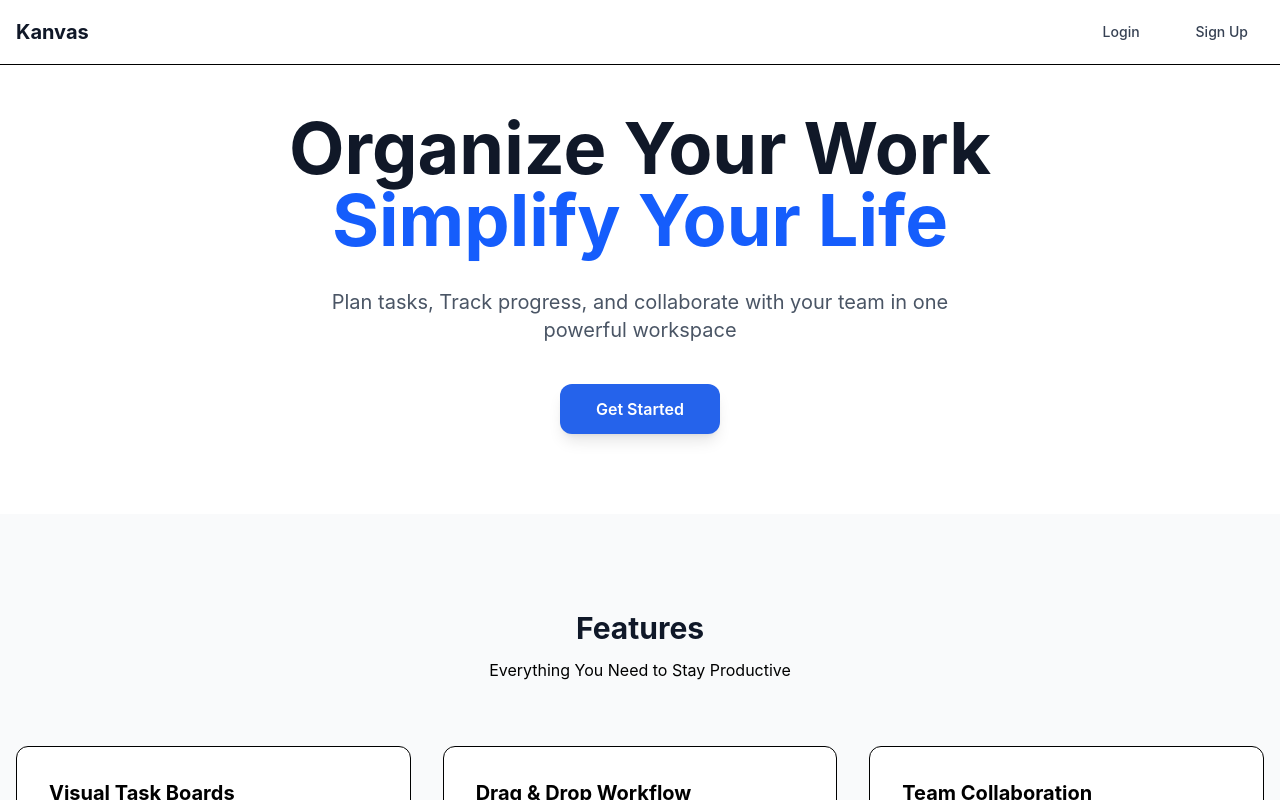
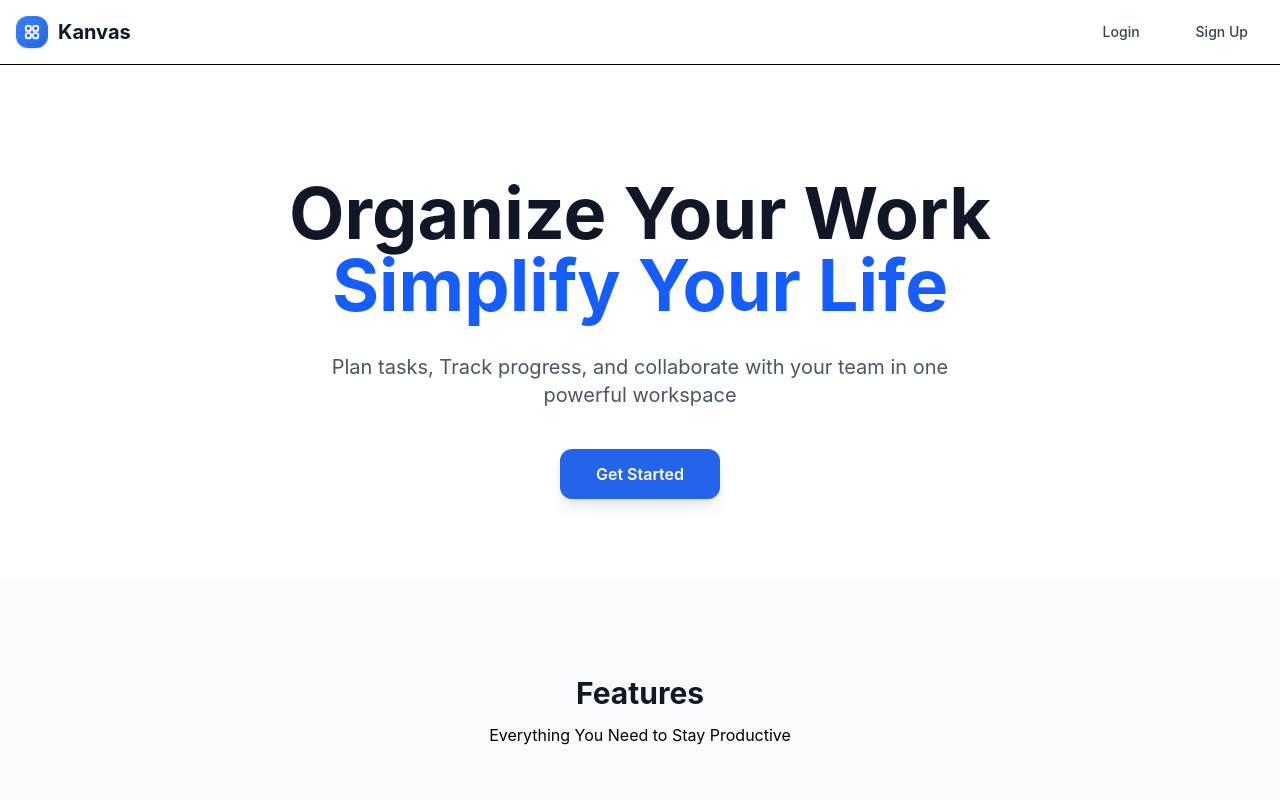
Before and after one commit to shriija/task-managerr, a React (Vite) app in the folder client/: page / in a window 1280 px wide. Shown: the top 800 px of the page. Built offline with nearby package versions, Linux system fonts and the light colour scheme.

Commit message:
Update
Nav bar and board page

```diff
--- a/client/src/components/Navbar.jsx
+++ b/client/src/components/Navbar.jsx
@@ -9,14 +9,23 @@ function Navbar() {
   console.log(currentUser)
 
   return (
-    <nav className="fixed top-0 w-full bg-white border-b z-50">
+    <nav className=" top-0 w-full bg-white border-b z-50">
       <div className="max-w-7xl mx-auto px-4">
         <div className="flex justify-between items-center h-16">
 
           {/* Logo */}
+          <div className="flex items-center gap-2.5 my-8">
+          <div className="w-8 h-8 bg-gradient-to-br from-primary-500 to-primary-600
+                          rounded-xl flex items-center justify-center shadow-sm">
+            <svg className="w-4.5 h-4.5 text-white" fill="none" viewBox="0 0 24 24" stroke="currentColor" strokeWidth={2.5}>
+              <path strokeLinecap="round" strokeLinejoin="round" d="M3.75 6A2.25 2.25 0 016 3.75h2.25A2.25 2.25 0 0110.5 6v2.25a2.25 2.25 0 01-2.25 2.25H6a2.25 2.25 0 01-2.25-2.25V6zM3.75 15.75A2.25 2.25 0 016 13.5h2.25a2.25 2.25 0 012.25 2.25V18a2.25 2.25 0 01-2.25 2.25H6A2.25 2.25 0 013.75 18v-2.25zM13.5 6a2.25 2.25 0 012.25-2.25H18A2.25 2.25 0 0120.25 6v2.25A2.25 2.25 0 0118 10.5h-2.25a2.25 2.25 0 01-2.25-2.25V6zM13.5 15.75a2.25 2.25 0 012.25-2.25H18a2.25 2.25 0 012.25 2.25V18A2.25 2.25 0 0118 20.25h-2.25A2.25 2.25 0 0113.5 18v-2.25z" />
+            </svg>
+          </div>
           <NavLink to="/" className="text-xl font-bold text-gray-900">
             Kanvas
           </NavLink>
+        </div>
+
 
           {/* Navigation */}
           <div className="flex items-center gap-6">
--- a/client/src/pages/BoardPage.jsx
+++ b/client/src/pages/BoardPage.jsx
@@ -84,19 +84,6 @@ function BoardPage() {
       {/* ─── SIDEBAR ──────────────────────────────────── */}
       <aside className="w-64 bg-white/80 backdrop-blur-xl border-r border-gray-100
                          flex-col p-6 hidden lg:flex">
-
-        {/* Logo */}
-        <div className="flex items-center gap-2.5 mb-8">
-          <div className="w-8 h-8 bg-gradient-to-br from-primary-500 to-primary-600
-                          rounded-xl flex items-center justify-center shadow-sm">
-            <svg className="w-4.5 h-4.5 text-white" fill="none" viewBox="0 0 24 24" stroke="currentColor" strokeWidth={2.5}>
-              <path strokeLinecap="round" strokeLinejoin="round" d="M3.75 6A2.25 2.25 0 016 3.75h2.25A2.25 2.25 0 0110.5 6v2.25a2.25 2.25 0 01-2.25 2.25H6a2.25 2.25 0 01-2.25-2.25V6zM3.75 15.75A2.25 2.25 0 016 13.5h2.25a2.25 2.25 0 012.25 2.25V18a2.25 2.25 0 01-2.25 2.25H6A2.25 2.25 0 013.75 18v-2.25zM13.5 6a2.25 2.25 0 012.25-2.25H18A2.25 2.25 0 0120.25 6v2.25A2.25 2.25 0 0118 10.5h-2.25a2.25 2.25 0 01-2.25-2.25V6zM13.5 15.75a2.25 2.25 0 012.25-2.25H18a2.25 2.25 0 012.25 2.25V18A2.25 2.25 0 0118 20.25h-2.25A2.25 2.25 0 0113.5 18v-2.25z" />
-            </svg>
-          </div>
-          <h1 className="font-extrabold text-lg text-gray-900 tracking-tight">
-            Kanvas
-          </h1>
-        </div>
 
         {/* Nav items */}
         <nav className="space-y-1 text-sm">
```
